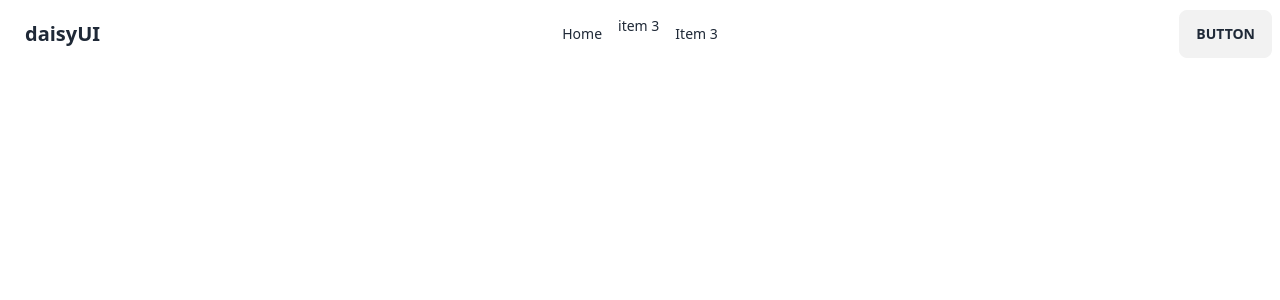
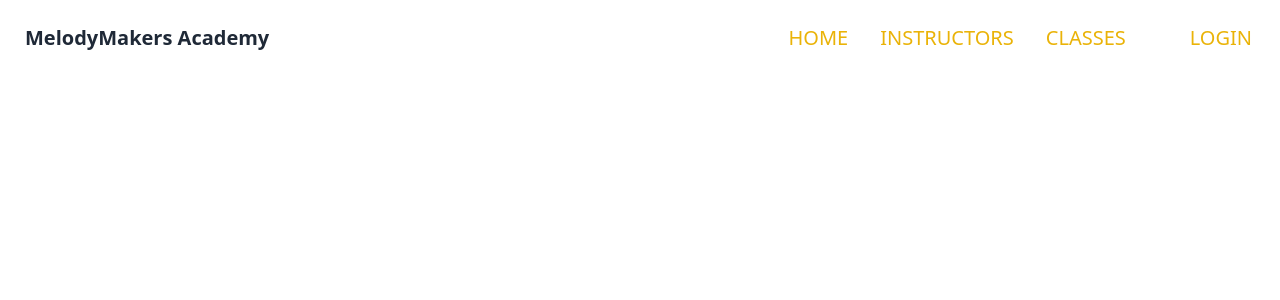
Before and after one commit to Samychowdhury01/melody-makers-academy-client, a React (Vite) app: page / in a window 1280 px wide. Shown: the top 300 px of the page. Built offline with nearby package versions, Linux system fonts and the light colour scheme; no server answers.

Commit message:
added navbar

```diff
--- /dev/null
+++ b/src/Components/Navbar/ActiveLink.jsx
@@ -0,0 +1,14 @@
+import React from 'react';
+import { NavLink } from 'react-router-dom';
+
+const ActiveLink = ({to, children}) => {
+    return (
+        <NavLink to={to} className={({ isActive}) =>
+      `text-xl  uppercase ${ isActive ? "text-yellow-500" : ""}`
+      }>
+            {children}
+        </NavLink>
+    );
+};
+
+export default ActiveLink;
--- a/src/Components/Navbar/Navbar.jsx
+++ b/src/Components/Navbar/Navbar.jsx
@@ -1,19 +1,27 @@
 import React, { useContext } from "react";
 import useAuth from "../../Hooks/useAuth";
 import { AuthContext } from "../../Providers/AuthProvider";
+import ActiveLink from "./ActiveLink";
 
 const Navbar = () => {
   const {user} = useAuth()
   const navItem = (
     <>
       <li>
-        <a>Home</a>
+        <ActiveLink> Home</ActiveLink>
+
       </li>
       <li>
-        item 3
+       <ActiveLink>Instructors</ActiveLink>
       </li>
       <li>
-        <a>Item 3</a>
+        <ActiveLink>Classes</ActiveLink>
+      </li>
+      <li>
+       {user &&  <ActiveLink>Dashboard</ActiveLink>}
+      </li>
+      <li>
+       {user?  <ActiveLink>logout</ActiveLink> :  <ActiveLink>Login</ActiveLink>}
       </li>
     </>
   );
@@ -44,15 +52,12 @@ const Navbar = () => {
             {navItem}
           </ul>
         </div>
-        <a className="btn btn-ghost normal-case text-xl">daisyUI</a>
+        <a className="btn btn-ghost normal-case text-xl">MelodyMakers Academy</a>
       </div>
-      <div className="navbar-center hidden lg:flex">
+      <div className="navbar-end hidden lg:flex">
         <ul className="menu menu-horizontal px-1">
           {navItem}
         </ul>
-      </div>
-      <div className="navbar-end">
-        <a className="btn">Button</a>
       </div>
     </div>
   );
```
